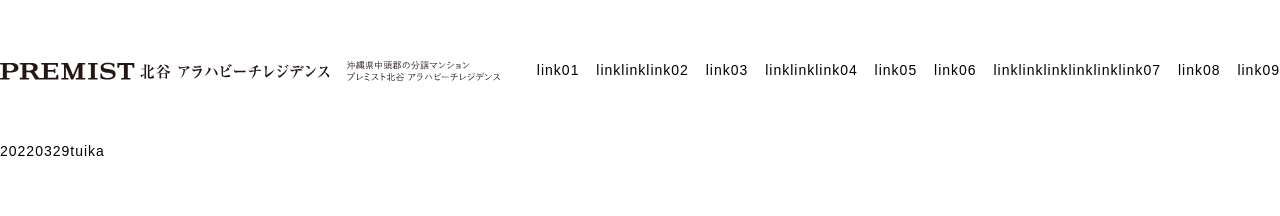
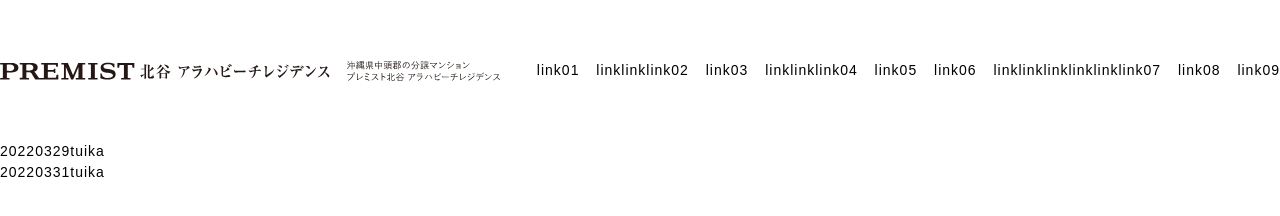
Before and after one commit to medium-yoshida/test, a plain HTML site: page index.html in a window 1280 px wide. Drawn offline with Linux system fonts and the light colour scheme.

Commit message:
gitテスト1

```diff
--- a/index.html
+++ b/index.html
@@ -37,6 +37,7 @@
 
 <div>20220329tuika</div>
 
+<div>20220331tuika</div>
 
 
 
```
